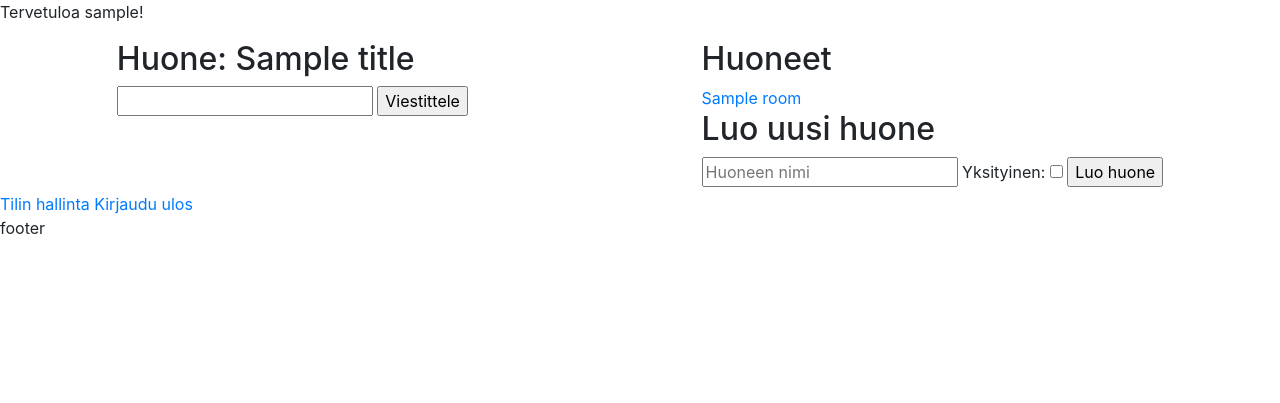
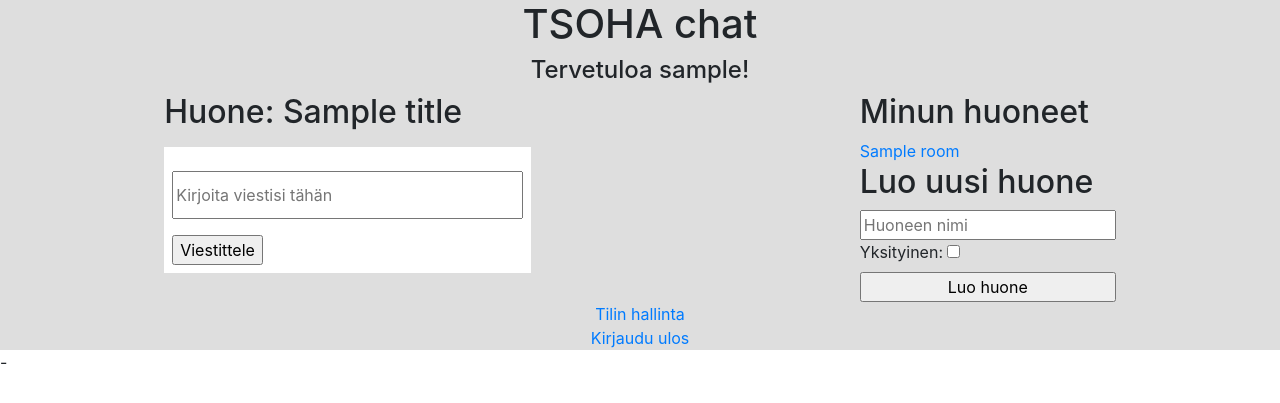
Before and after one commit to Zatyri/Tsoha-chat, a Flask app: template templates/index.html in a window 1280 px wide. Shown: the top 403 px of the page. Run offline with Flask 2, Linux system fonts and the light colour scheme; the visitor is signed in with stand-in values (Sample User, id 1); the template is opened without the code that fills it: most values are stand-ins (such as "Sample title", 1, 10 or a date in 2020).

Commit message:
added styling

```diff
--- a/schema.sql
+++ b/schema.sql
@@ -19,7 +19,7 @@ CREATE TABLE IF NOT EXISTS usersInRoom
   userID integer references users(id) ON DELETE SET NULL
 );
 
-INSERT INTO rooms (title) SELECT 'Public'
+INSERT INTO rooms (title) SELECT 'Julkinen'
 WHERE NOT EXISTS (SELECT * FROM rooms WHERE rooms.id = 1);
 
 CREATE TABLE IF NOT EXISTS messages
--- a/static/style.css
+++ b/static/style.css
@@ -1,6 +1,85 @@
+.main {
+  background-color: #DEDEDE;
+  display: flex;
+  flex-direction: column;
+  align-items: center;
+}
+
 .content {
+  width: 100%;
   display: flex;
   flex-direction: row-reverse;
   justify-content: space-around;
+}
 
+.chat {
+  max-width: 70%;
 }
+
+#post-message {
+  margin: 1rem 0;
+  padding: 0.5rem;
+  background-color: white;
+}
+
+#messagebox {
+  width: 100%;
+  height: 3rem;
+  margin: 1rem 0;
+}
+
+.message-content {
+  background-color: #EEEEEE;
+  padding: 0.5rem;
+  border: 1px solid black;
+  margin-bottom: 0.5rem;
+}
+
+.messageContent {
+  padding: 0.5rem;
+  overflow: auto;
+  overflow-wrap: break-word;
+}
+
+.likes {
+  display: flex;
+  flex-direction: row;
+}
+
+.likes p {
+  margin-right: 0.5rem;
+}
+
+.message-footer {
+  display: flex;
+  flex-direction: row;
+  justify-content: space-between;
+}
+
+.reply {
+  background-color: #DEDEDE;
+  padding: 0.5rem
+}
+
+.messageHeader {
+  display: flex;
+  flex-direction: row;
+  justify-content: space-between;
+}
+
+
+.create-room form {
+  display: flex;
+  flex-direction: column;
+}
+
+.error {
+  position: fixed;
+  top: 10px;
+  right: 10px;
+  background-color: red;
+  border-radius: 5px;
+  padding: 0.5rem;
+  color: white;
+  font-weight: bold;
+}
--- a/templates/base.html
+++ b/templates/base.html
@@ -16,7 +16,7 @@
     <div id="content">{% block content %} {% endblock %}</div>
     <div id="footer">
       {% block footer %}
-      <div>footer</div>
+      <div> - </div>
       {% endblock %}
     </div>
     <script src="https://code.jquery.com/jquery-3.3.1.slim.min.js" integrity="sha384-q8i/X+965DzO0rT7abK41JStQIAqVgRVzpbzo5smXKp4YfRvH+8abtTE1Pi6jizo" crossorigin="anonymous"></script>
--- a/templates/index.html
+++ b/templates/index.html
@@ -1,14 +1,16 @@
 {% extends "base.html" %} {% block title %} Koti {% endblock %} {% block head %}
 {{ super() }} {% endblock %} {% block content %} {% if session.username %}
 <div class="main">
-  <p>Tervetuloa {{ session.username }}!</p>
+  <h1>TSOHA chat</h1>
+  <h4>Tervetuloa {{ session.username }}!</h4>
   <div class="content">
     {% if error %}
     <div class="error">{{error}}</div>
     {% endif %}
+
     <div class="rooms">
       <div class="room-list">
-        <h2>Huoneet</h2>
+        <h2>Minun huoneet</h2>
         {% for room in rooms %}
         <div>
           <a href="/?room={{room.id}}">{{room.title}}</a>
@@ -29,6 +31,7 @@
             minlength="1"
             maxlength="30"
           />
+          <div>
             <label for="isPrivate">Yksityinen:</label>
             <input
               type="checkbox"
@@ -36,11 +39,26 @@
               name="isPrivate"
               value="true"
             />
+          </div>
           <input type="submit" value="Luo huone" />
         </form>
       </div>
     </div>
+    <div class="chat">
+      <h2>Huone: {{title}}</h2>
       {% if isPrivate and userHasAccess %}
+      <div class="invite-user">
+        <form action="/inviteUser" method="POST">
+          <label for="inviteUsers">Kutsu käyttäjiä huoneeseen</label>
+          <select name="inviteUsers">
+            {% for user in nonMembers %}
+            <option value="{{user.id}}">{{user.username}}</option>
+            {% endfor %}
+          </select>
+          <input type="submit" value="Lisää käyttäjä" />
+        </form>
+      </div>
+      <h6>Huoneen käyttäjät:</h6>
       <div class="room-users">
         {% for user in members %}
         <div>
@@ -52,22 +70,12 @@
         {% endfor %}
       </div>
 
-    <div class="invite-user">
-      <form action="/inviteUser" method="POST">
-        <label for="inviteUsers">Kutsu käyttäjiä huoneeseen</label>
-        <select name="inviteUsers">
-          {% for user in nonMembers %}
-          <option value="{{user.id}}">{{user.username}}</option>
-          {% endfor %}
-        </select>
-        <input type="submit" value="Lisää käyttäjä" />
-      </form>
-    </div>
       {% endif %}
-    <div class="chat">
-      <h2>Huone: {{title}}</h2>
-      <form action="/postMessage" method="POST">
+
+      <form id="post-message" action="/postMessage" method="POST">
         <input
+          id="messagebox"
+          placeholder="Kirjoita viestisi tähän"
           type="text"
           name="messageContent"
           required
@@ -78,7 +86,8 @@
       </form>
       <div class="messages">
         {% for message in messages %}
-        <div class="message" style="border: solid black 1px; margin-top: 2px">
+        <div class="message-content">
+          <div class="message">
             <div class="messageHeader">
               <h6>Kirjoittaja: {{message.author}}</h6>
               <span>{{message.postedTime.strftime('%H:%M %d.%m.%Y') }}</span>
@@ -91,11 +100,13 @@
             {% if message.replies|length > 0%}
             <h6>Vastauksia:</h6>
             {% endif %} {% for reply in message.replies %}
-          <p>
-            {{message.postedTime.strftime('%H:%M %d.%m.%Y') }} {{reply.author}}
-            : {{reply.content}}
+            <p class="reply">
+              {{message.postedTime.strftime('%H:%M %d.%m.%Y') }}
+              {{reply.author}} : {{reply.content}}
             </p>
             {% endfor %}
+
+            <div class="message-footer">
               <form action="/postReply" method="POST">
                 <input type="hidden" name="parent" value="{{message.id}}" />
                 <input
@@ -107,10 +118,12 @@
                 />
                 <input type="submit" value="Vastaa" />
               </form>
-        </div>
-        <div class="message-footer">
+              <div class="likes">
                 <p>{{message.likes}} tykkää</p>
                 <a href="/like/?message={{message.id}}">Tykkää</a>
+              </div>
+            </div>
+          </div>
         </div>
         {% endfor %}
       </div>
```
Lines whose indentation alone changed are shown as unchanged.
